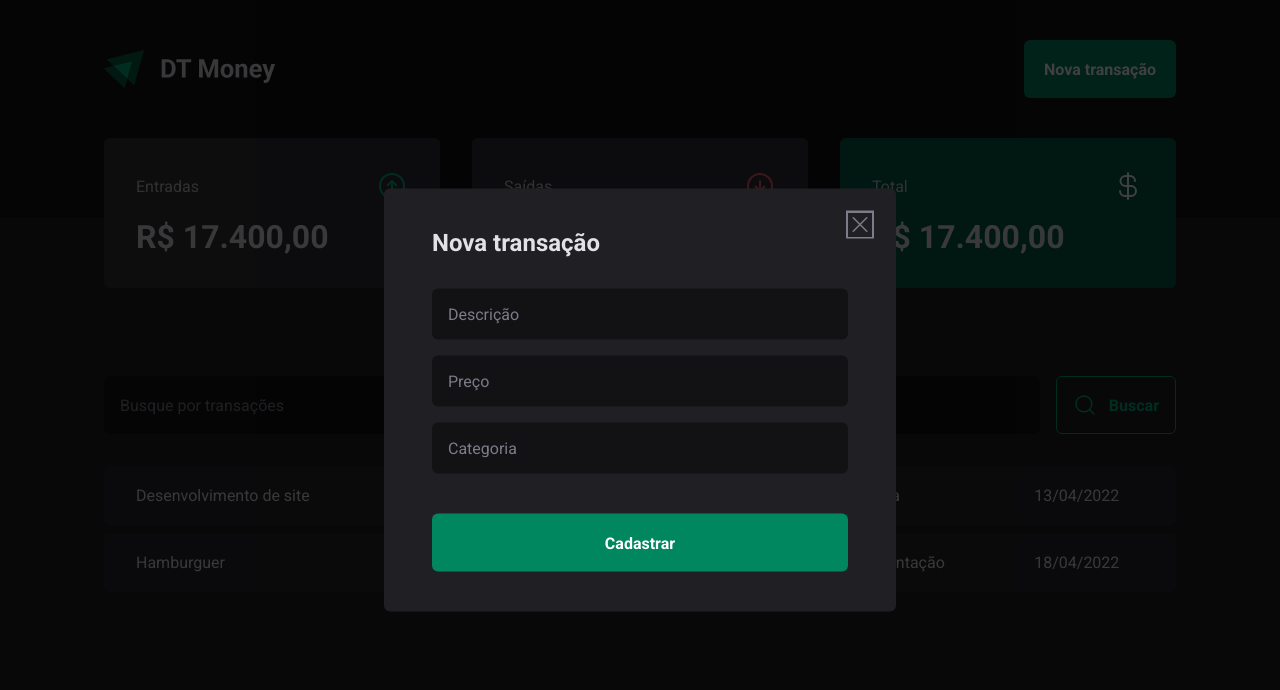
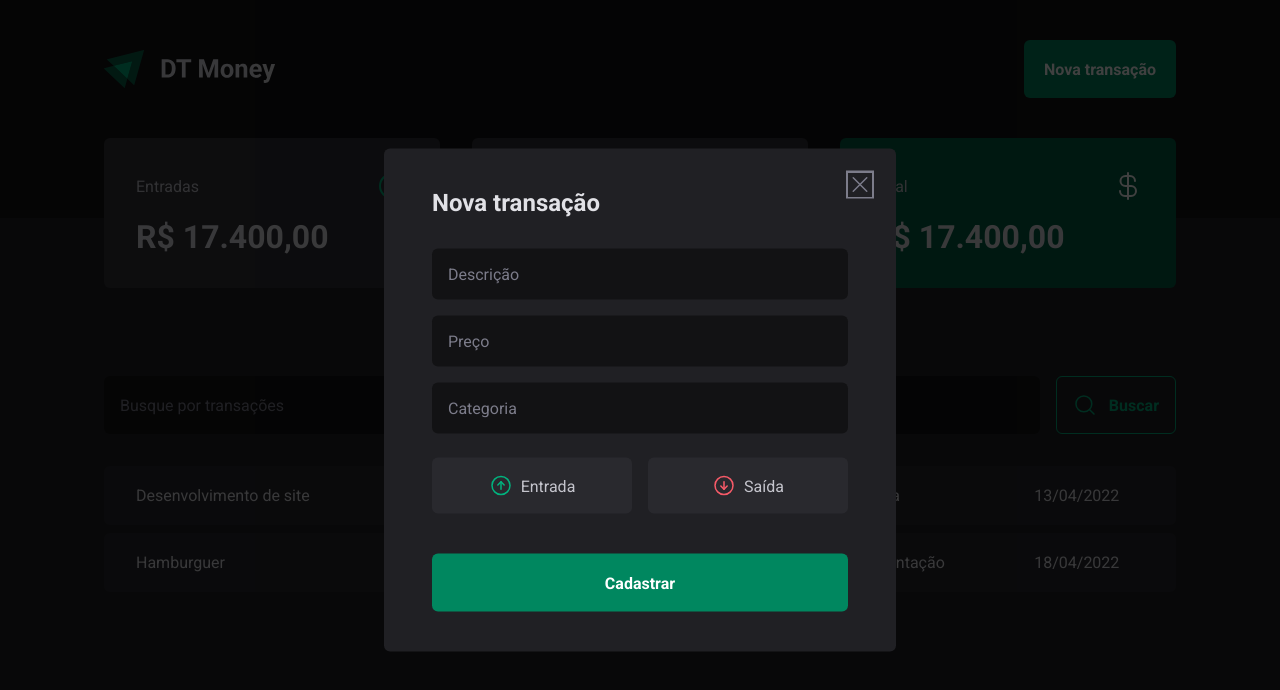
Before and after one commit to LuisHenriqueXavier/03-DT-Money, a React (Vite) app: page / in a window 1280 px wide. Both pictures are taken after a click on the button "Nova transação". Shown: the top 690 px of the page. Built offline with nearby package versions, Linux system fonts and the light colour scheme.

Commit message:
Feat: Estrutura visual - Botões de entrada e saída

```diff
--- a/src/components/Header/NewTransactionModal/index.tsx
+++ b/src/components/Header/NewTransactionModal/index.tsx
@@ -1,7 +1,7 @@
 
 import * as Dialog from "@radix-ui/react-dialog";
-import { CloseButton, Content, Overlay } from "./styled";
-import { X } from "phosphor-react";
+import { CloseButton, Content, Overlay, TansactionType, TransactionTypeButton } from "./styled";
+import { ArrowCircleDown, ArrowCircleUp, X } from "phosphor-react";
 
 export function NewTransactionModal() {
     return (
@@ -20,6 +20,17 @@
                     <input type="number" placeholder="Preço" required />
                     <input type="text" placeholder="Categoria" required />
 
+                    <TansactionType>
+                        <TransactionTypeButton variant="income" >
+                            <ArrowCircleUp size={24} />
+                            Entrada
+                        </TransactionTypeButton>
+
+                        <TransactionTypeButton variant="outcome" >
+                            <ArrowCircleDown size={24} />
+                            Saída
+                        </TransactionTypeButton>
+                    </TansactionType>
 
                     <button type="submit">Cadastrar</button>
                 </form>
--- a/src/components/Header/NewTransactionModal/styled.ts
+++ b/src/components/Header/NewTransactionModal/styled.ts
@@ -68,3 +68,31 @@
     cursor: pointer;
     color: ${props => props.theme["gray-500"]};
 `;
+
+export const TansactionType = styled.div`
+    display: grid;
+    grid-template-columns: repeat(2, 1fr);
+    gap: 1rem;
+    margin-top: 0.5rem;
+
+`;
+
+interface TransactionTypeButtonProps {
+    variant: "income" | "outcome";
+}
+
+export const TransactionTypeButton = styled.button<TransactionTypeButtonProps>`
+    background: ${props => props.theme["gray-700"]};
+    padding: 1rem;
+    display: flex;
+    align-items: center;
+    justify-content: center;
+    border: 0;
+    gap: 0.5rem;
+    border-radius: 6px;
+    cursor: pointer;
+    color: ${props => props.theme["gray-300"]};
+
+svg {
+    color: ${props => props.theme[props.variant === "income" ? "green-300" : "red-300"]};
+`;
```
